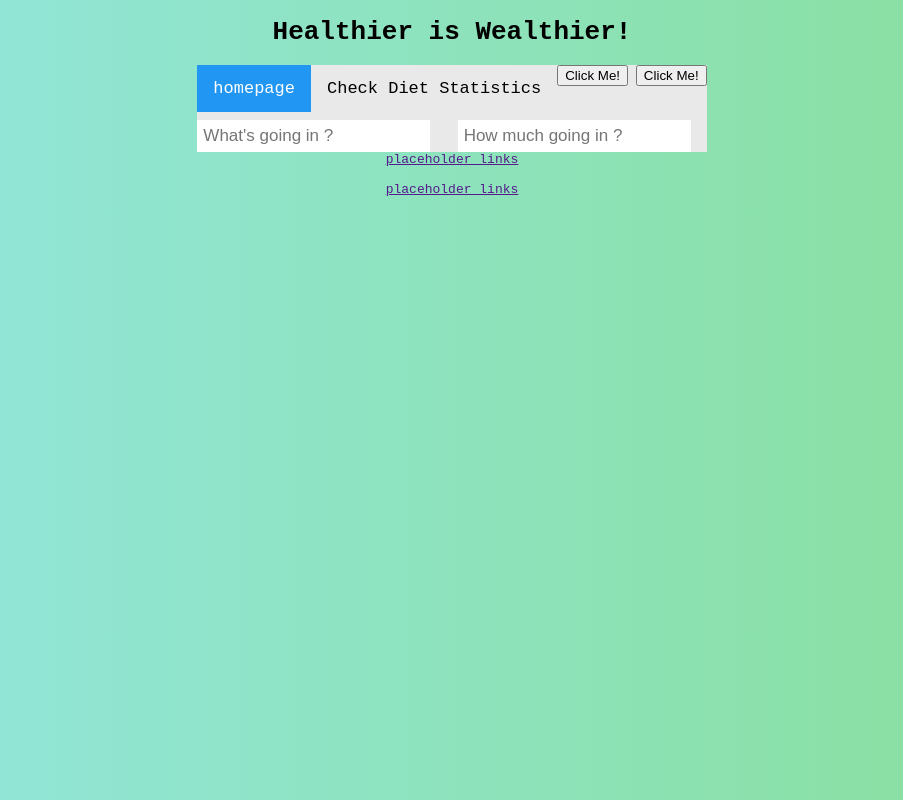
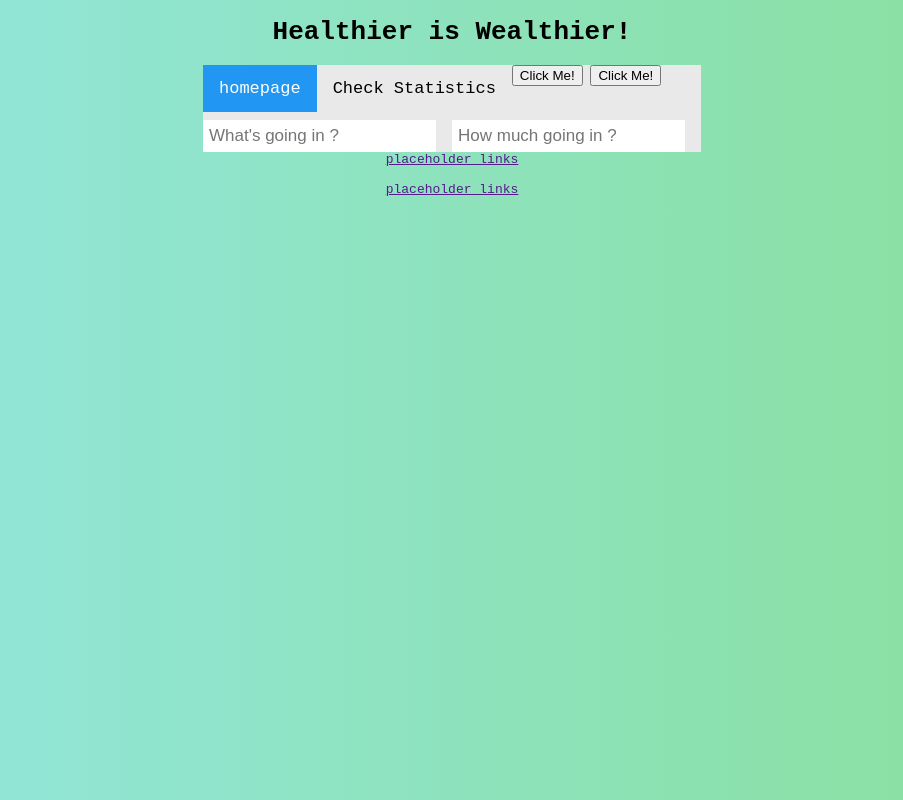
Before and after one commit to PikaKight/HW9-project, a plain HTML site: page index.html in a window 1280 px wide. Shown: the whole page, without its empty margins (188-1091 px from the left). Drawn offline with Linux system fonts and the light colour scheme.

Commit message:
quick fixes to stats page

```diff
--- a/index.html
+++ b/index.html
@@ -19,7 +19,7 @@
             <button type="button" href = #calories >Click Me!</button>
             <button type="button" >Click Me!</button>
             <a class = "active" href="./index.html"> homepage</a>
-            <a href="./stats.html">Check Diet Statistics</a>
+            <a href="./stats.html">Check Statistics</a>
             <form oninput=" result.value = myResults()">
               <!--user input for diet/meal intake-->
                 <input type="text" id = "myInputString" onkeyup="searchStringFunction()" title= "Enter meal items" placeholder="What's going in ?">
@@ -27,6 +27,8 @@
                 <output name="result" title ="What's REALLY going in !"><result class="value"></result></output>
              </form>
         </div>
+
+
 
 
             <!--references linked on homepage with respective titles-->
```
